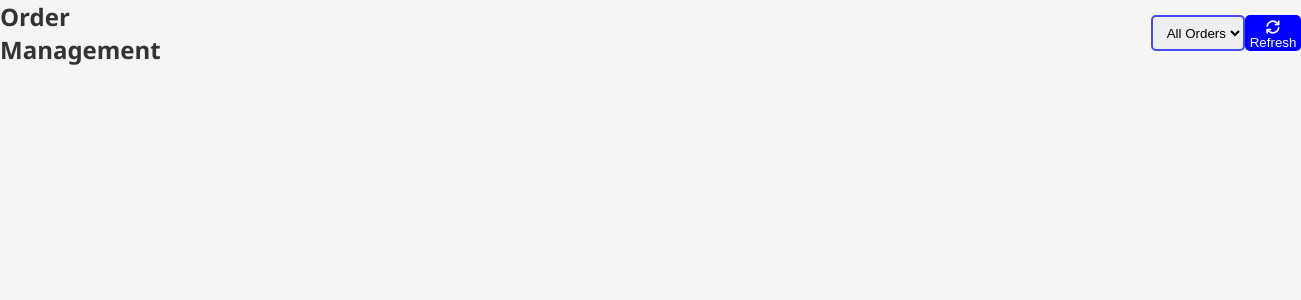
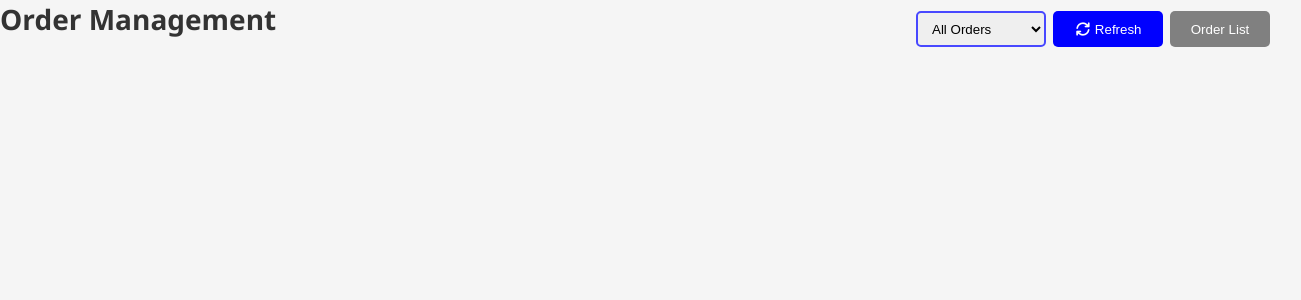
Before and after one commit to citadelstech-it/Restaurant, a React (Vite) app in the folder client/: page /order in a window 1280 px wide. Shown: the top 300 px of the page, 1301 px wide, since content can reach past the window. Built offline with nearby package versions, Linux system fonts and the light colour scheme.

Commit message:
ordermanagement

```diff
--- a/client/src/App.jsx
+++ b/client/src/App.jsx
@@ -12,7 +12,7 @@ import Checkout from "./pages/user/checkout/Checkout";
 import Recipt from "./pages/user/bill/Recipt";
 import InventoryManagement from "./components/admin/inventoryManagement/InventoryManagement";
 import MenuManagement from "./components/admin/menuManagement/MenuManagement";
-import OrederManagement from "./components/admin/orderManagement/OrederManagement";
+import OrderManagement from "./components/admin/orderManagement/OrderManagement";
 
 function App() {
   return (
@@ -29,7 +29,7 @@ function App() {
         <Route path="/inventory-management" element={<  InventoryManagement />} />
         <Route path="/menu" element={<MenuManagement />} />
         {/* <Route path="/cart" element={<  Cart/>}/> */}
-        <Route path="/order" element={<OrederManagement />} />
+        <Route path="/order" element={<OrderManagement />} />
       </Routes>
     </BrowserRouter>
   );
--- a/client/src/components/admin/adminSidebar/SideBar.jsx
+++ b/client/src/components/admin/adminSidebar/SideBar.jsx
@@ -34,7 +34,7 @@ const SideBar = () => {
       </div>
       <div className={styles.nav_part2}>
         <FontAwesomeIcon icon={faBell} />
-        <span>A</span>
+        <span className={styles.sidebar_span}>A</span>
         <div className={styles.nav_subPart}>
           <h5>Admin User</h5>
           <p>admin@gmail.com</p>
--- a/client/src/components/admin/adminSidebar/SideBar.module.css
+++ b/client/src/components/admin/adminSidebar/SideBar.module.css
@@ -34,7 +34,7 @@
   align-items: center;
   margin-top: -15px;
 }
-span {
+.sidebar_span {
   background-color: rgb(74, 76, 216);
   width: 30px;
   height: 25px;
--- a/client/src/components/admin/orderManagement/OrederManagement.jsx
+++ b/client/src/components/admin/orderManagement/OrderManagement.jsx
@@ -1,74 +1,79 @@
 import React, { useState } from 'react';
-import orderStyle from '../../admin/orderManagement/OrederManagement.module.css';
+import orderStyle from '../../admin/orderManagement/OrderManagement.module.css';
 
 const initialOrders = [
     {
         id: 'ORD006',
-        date: '2025-08-01 13:45',
+        date: '2025-08-02 13:45',
         customer: 'Sundari',
-        table: 'T-09',
+        table: 'T-06',
         items: [
             { name: 'Chocolate Cake', quantity: 2, price: 50 },
             { name: 'Grilled Salmon', quantity: 1, price: 50 },
             { name: 'Beef Steak', quantity: 1, price: 65 }
           ],
+        GST: '10%',
         status: 'Preparing'
     },
     {
         id: 'ORD005',
-        date: '2025-08-01 13:20',
+        date: '2025-08-02 13:20',
         customer: 'Bhanu',
-        table: 'T-01',
+        table: 'T-05',
         items: [
             { name: 'Chocolate Cake', quantity: 3, price: 50 },
             { name: 'Grilled Salmon', quantity: 1, price: 50 }
           ],
+        GST: '10%',
         status: 'Preparing'
     },
     {
         id: 'ORD004',
-        date: '2025-08-01 13:00',
+        date: '2025-08-02 13:00',
         customer: 'Babu',
-        table: 'T-03',
+        table: 'T-04',
         items: [
             { name: 'Chocolate Cake', quantity: 2, price: 50 },
             { name: 'Beef Steak', quantity: 2, price: 65 }
           ],
+        GST: '10%',
         status: 'Ready'
     },
     {
         id: 'ORD003',
-        date: '2025-08-01 14:30',
+        date: '2025-08-02 14:30',
         customer: 'John Smith',
-        table: 'T-05',
+        table: 'T-03',
         items: [{ name: 'Grilled Salmon', quantity: 2, price: 50 }],
+        GST: '10%',
         status: 'Ready'
     },
     {
         id: 'ORD002',
-        date: '2025-08-01 14:25',
+        date: '2025-08-02 14:25',
         customer: 'Sarah Johnson',
-        table: 'T-12',
+        table: 'T-02',
         items: [
             { name: 'Caesar Salad', quantity: 1, price: 30 },
             { name: 'Beef Steak', quantity: 1, price: 65 }
         ],
+        GST: '10%',
         status: 'Delivered'
     },
     {
         id: 'ORD001',
-        date: '2025-08-01 14:15',
+        date: '2025-08-02 14:15',
         customer: 'Mike Brown',
-        table: 'T-06',
-        items: [{ name: 'Chocolate Cake', quantity: 2, price: 50 }
-        ],
+        table: 'T-01',
+        items: [{ name: 'Chocolate Cake', quantity: 2, price: 50 }],
+        GST: '10%',
         status: 'Delivered'
     }
 ];
 
 
 
-const OrederManagement = () => {
+const OrderManagement = () => {
     const [orders, setOrders] = useState(initialOrders);
     const [filter, setFilter] = useState('All Orders');
 
@@ -78,7 +83,7 @@ const OrederManagement = () => {
         );
         setOrders(updatedOrders);
     };
-    const getOrderTotal = (items) =>
+    const getOrderTotal  = (items) =>
         items.reduce((acc, item) => acc + item.price * item.quantity, 0);
     const todayDate = new Date().toISOString().split("T")[0];
 
@@ -96,6 +101,10 @@ const OrederManagement = () => {
         setOrders([...initialOrders]);
     };
 
+    const handlelist = () => {
+        setOrders([...initialOrders]);
+    };
+
     // const filteredOrders = orders.filter(order =>
     //     filter === 'All Orders' ? true : order.status === filter
     // );
@@ -104,7 +113,8 @@ const OrederManagement = () => {
         <div>
             <header>
                 <div className={orderStyle.header}>
-                    <h2>Order Management</h2>
+                    <h1>Order Management</h1>
+                    <div className={orderStyle.nav}>
                     <select className={orderStyle.order} onChange={handleFilterChange} value={filter}>
                         <option value="All Orders">All Orders</option>
                         <option value="Preparing">Preparing</option>
@@ -114,6 +124,7 @@ const OrederManagement = () => {
                     <button className={orderStyle.refre1} onClick={handleRefresh}>
                         <i className="fa-solid fa-arrows-rotate"></i> Refresh
                     </button>
+                    <button className={orderStyle.list} onClick={handlelist}>Order List</button></div>
                 </div>
 
                 {filteredOrders.map((order) => (
@@ -123,16 +134,16 @@ const OrederManagement = () => {
                         <p>{order.date}</p>
                         <p>Customer</p>
                         <p>Table</p>
-                        <hr />
+                        <hr /><br />
                         <h5>Order Items:</h5>
                         {order.items.map((item, idx) => (
                             <p key={idx}>
                                 {item.quantity}x {item.name} -
                             </p>
                         ))}
-
-                        <hr />
-                        <h5>Total: {getOrderTotal(order.items).toFixed(2)}</h5>
+                        <p>GST-</p>
+                        <hr /><br />
+                        <h5>Total: &#8377; {getOrderTotal(order.items).toFixed(2)}</h5>
 
 
                         {order.status === 'Preparing' && (
@@ -186,7 +197,7 @@ const OrederManagement = () => {
                                     <p key={idx}>
                                         {(item.price * item.quantity).toFixed(2)}
                                     </p>
-                                ))}<br /><br />
+                                ))}<br /><br /><br/>
                                 <i className="fa-solid fa-eye"></i>
                             </div>
                         )}
@@ -198,4 +209,4 @@ const OrederManagement = () => {
 };
 
 
-export default OrederManagement;
+export default OrderManagement;
--- a/client/src/components/admin/orderManagement/OrederManagement.module.css
+++ b/client/src/components/admin/orderManagement/OrderManagement.module.css
@@ -11,7 +11,6 @@
   padding-left: 10px;
   border-radius: 5px;
   border: 2px solid rgb(72, 72, 255);
-  margin-left: 990px;
 }
 
 .refre1 {
@@ -25,11 +24,28 @@
   cursor: pointer;
 }
 
+.list{
+  width: 100px;
+  height: 36px;
+  background-color: gray;
+  color: white;
+  padding: 5px;
+  border-radius: 5px;
+  border: none;
+  cursor: pointer;
+}
+
+.nav{
+  margin-right: 10px;
+  display: flex;
+  gap: 7px;
+}
+
 .customen,
 .customen1,
 .customen2 {
   width: 460px;
-  min-height: 360px;
+  min-height: 300px;
   border: 2px solid rgb(214, 212, 212);
   padding: 15px;
   border-radius: 5px;
@@ -45,7 +61,7 @@
 .ready,
 .Delive {
   position: absolute;
-  top: 70px;
+  top: 25px;
   right: 20px;
   text-align: center;
 }
@@ -91,11 +107,13 @@
 }
 
 .mark {
+  margin-top: 50px;
   background-color: rgba(3, 120, 3, 0.718);
   color: white;
 }
 
 .deliv {
+  margin-top: 50px;
   background-color: rgb(65, 65, 251);
   color: white;
 }
--- a/client/src/pages/user/products/Products.jsx
+++ b/client/src/pages/user/products/Products.jsx
@@ -30,9 +30,9 @@ const ItemCard = ({ item, onAddToCart }) => {
       <p className={productsStyle.description}>{item.description}</p>
       <div className={productsStyle.priceDiv}>
         <p className={productsStyle.price}>₹{item.price.toFixed(2)}</p>
-        <div className={productsStyle.quantity_controls}>
+       <div className={productsStyle.quantity_controls}>
           <button onClick={decrement}>−</button>
-          <span>{count}</span>
+          <span className={productsStyle.products_span}>{count}</span>
           <button onClick={increment}>+</button>
         </div>
       </div>
--- a/client/src/pages/user/products/Products.module.css
+++ b/client/src/pages/user/products/Products.module.css
@@ -112,7 +112,7 @@
   font-weight: bold;
   cursor: pointer;
 }
-span{
+.products_span{
   background-color: red;
 }
 .priceDiv{
```
